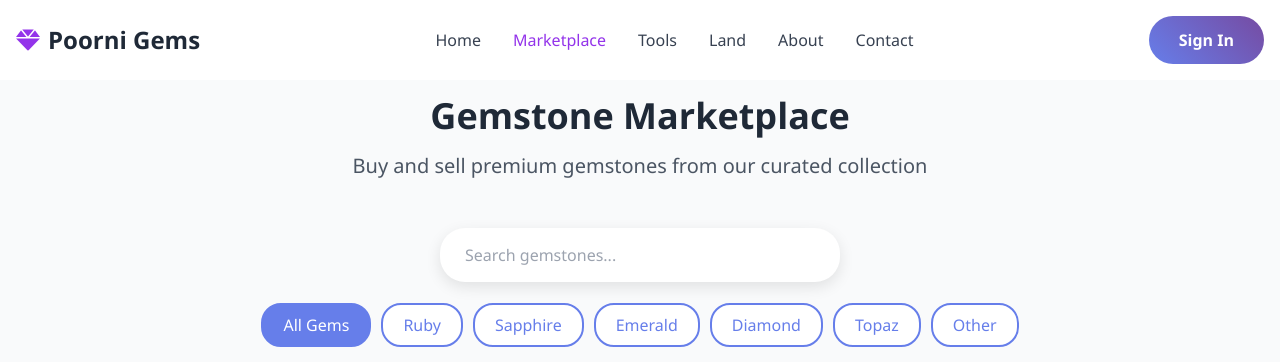
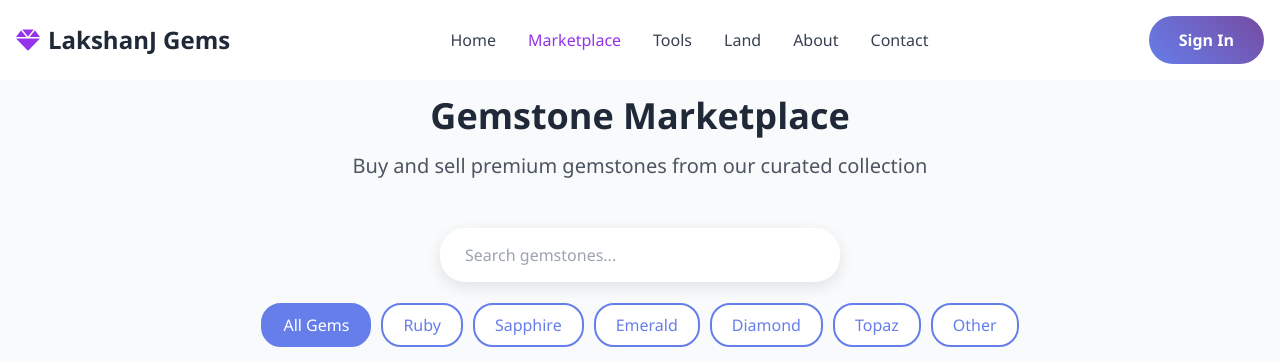
Before and after one commit to CodeX-Soul/poorniGems, a plain HTML site: page marketplace.html in a window 1280 px wide. Shown: the top 362 px of the page. Drawn offline with nearby package versions, Linux system fonts and the light colour scheme.

Commit message:
Update marketplace.html

```diff
--- a/marketplace.html
+++ b/marketplace.html
@@ -3,7 +3,7 @@
 <head>
     <meta charset="UTF-8">
     <meta name="viewport" content="width=device-width, initial-scale=1.0">
-    <title>Gemstone Marketplace | Poorni Gems</title>
+    <title>Gemstone Marketplace | LakshanJ Gems</title>
     <script src="https://cdn.tailwindcss.com"></script>
     <link href="https://cdnjs.cloudflare.com/ajax/libs/font-awesome/6.0.0/css/all.min.css" rel="stylesheet">
 
@@ -22,7 +22,7 @@
             <div class="flex justify-between items-center py-4">
                 <div class="flex items-center space-x-2">
                     <i class="fas fa-gem text-2xl text-purple-600"></i>
-                    <h1 class="text-2xl font-bold text-gray-800">Poorni Gems</h1>
+                    <h1 class="text-2xl font-bold text-gray-800">LakshanJ Gems</h1>
                 </div>
                 <div class="hidden md:flex space-x-8">
                     <a href="index.html" class="nav-link text-gray-700 hover:text-purple-600 font-medium">Home</a>
```
